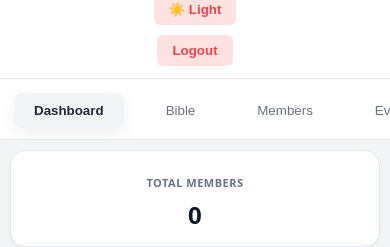
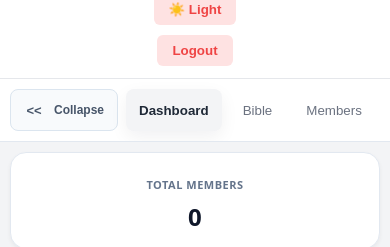
Before and after one commit to Norats-rats/ChurchManagementSysMK2, a React (Vite) app: page /home in a window 390 px wide. Shown: the part 314-561 px from the top of the page. Built offline with nearby package versions, Linux system fonts and the light colour scheme; no server answers; sample sign-in values are in the browser's storage.

Commit message:
sidebar nav

```diff
--- a/src/App.css
+++ b/src/App.css
@@ -508,6 +508,154 @@ body, .App {
 
 /* Ensure headings and text inside themed cards are visible */
 .theme-dark .bulletin-card h2, .theme-dark .bulletin-card h4, .theme-dark .services-card h4 { color: #e6eef8 !important; }
+
+/* Desktop navigation can yield space to wide data views when collapsed. */
+.dashboard-content {
+  align-items: stretch;
+}
+
+.dashboard-content .menu-bar {
+  flex: 0 0 232px;
+  width: 232px;
+  min-height: calc(100svh - 95px);
+  box-sizing: border-box;
+  display: flex;
+  flex-direction: column;
+  gap: 3px;
+  padding: 14px 10px;
+  overflow-x: hidden;
+  overflow-y: auto;
+  transition: flex-basis 180ms ease, width 180ms ease, padding 180ms ease;
+}
+
+.dashboard-content .menu-bar.sidebar-collapsed {
+  flex-basis: 72px;
+  width: 72px;
+  padding-inline: 8px;
+}
+
+.dashboard-content .menu-bar.sidebar-collapsed:hover,
+.dashboard-content .menu-bar.sidebar-collapsed:focus-within {
+  flex-basis: 232px;
+  width: 232px;
+}
+
+.dashboard-content .menu-bar .menu-item,
+.sidebar-toggle {
+  width: 100%;
+  min-height: 42px;
+  box-sizing: border-box;
+  margin: 0;
+  display: flex;
+  align-items: center;
+  gap: 10px;
+  overflow: hidden;
+  white-space: nowrap;
+}
+
+.dashboard-content .menu-bar .menu-item {
+  padding: 10px 13px;
+}
+
+.sidebar-toggle {
+  justify-content: flex-start;
+  padding: 9px 13px;
+  margin-bottom: 8px;
+  border: 1px solid #dbe5ef;
+  border-radius: 8px;
+  background: #f8fafc;
+  color: #475569;
+  cursor: pointer;
+  font-size: 12px;
+  font-weight: 700;
+}
+
+.sidebar-toggle:hover {
+  background: #eef6f3;
+  color: var(--color-primary);
+}
+
+.sidebar-toggle > span:first-child {
+  width: 20px;
+  flex: 0 0 20px;
+  text-align: center;
+  font-size: 13px;
+}
+
+.nav-label,
+.sidebar-toggle-label {
+  opacity: 1;
+  transition: opacity 120ms ease;
+}
+
+.sidebar-collapsed .nav-label,
+.sidebar-collapsed .sidebar-toggle-label {
+  opacity: 0;
+  pointer-events: none;
+}
+
+.sidebar-collapsed:hover .nav-label,
+.sidebar-collapsed:hover .sidebar-toggle-label,
+.sidebar-collapsed:focus-within .nav-label,
+.sidebar-collapsed:focus-within .sidebar-toggle-label {
+  opacity: 1;
+  pointer-events: auto;
+}
+
+.sidebar-collapsed .menu-item,
+.sidebar-collapsed .sidebar-toggle {
+  justify-content: center;
+}
+
+.sidebar-collapsed:hover .menu-item,
+.sidebar-collapsed:hover .sidebar-toggle,
+.sidebar-collapsed:focus-within .menu-item,
+.sidebar-collapsed:focus-within .sidebar-toggle {
+  justify-content: flex-start;
+}
+
+.theme-dark .sidebar-toggle {
+  background: #0b1930;
+  border-color: rgba(255,255,255,0.1);
+  color: #cfe9ff;
+}
+
+@media (max-width: 768px) {
+  .dashboard-content .menu-bar,
+  .dashboard-content .menu-bar.sidebar-collapsed,
+  .dashboard-content .menu-bar.sidebar-collapsed:hover,
+  .dashboard-content .menu-bar.sidebar-collapsed:focus-within {
+    flex: 0 0 auto;
+    width: 100%;
+    min-height: auto;
+    flex-direction: row;
+    padding: 10px;
+    gap: 8px;
+    overflow-x: auto;
+    overflow-y: hidden;
+  }
+
+  .sidebar-toggle {
+    width: auto;
+    flex: 0 0 auto;
+    margin-bottom: 0;
+  }
+
+  .dashboard-content .menu-bar .menu-item {
+    width: auto;
+    flex: 0 0 auto;
+  }
+
+  .sidebar-collapsed .nav-label,
+  .sidebar-collapsed .sidebar-toggle-label,
+  .sidebar-collapsed:hover .nav-label,
+  .sidebar-collapsed:hover .sidebar-toggle-label,
+  .sidebar-collapsed:focus-within .nav-label,
+  .sidebar-collapsed:focus-within .sidebar-toggle-label {
+    opacity: 1;
+    pointer-events: auto;
+  }
+}
 
 /* Light-mode explicit tweaks (in case theme class toggles incorrectly) */
 .theme-light .login-card { background: #ffffff !important; color: #0f172a; }
--- a/src/roles/admin/dashboard.jsx
+++ b/src/roles/admin/dashboard.jsx
@@ -59,7 +59,16 @@ const Dashboard = ({ user, role: rawRole, onLogout, theme, onToggleTheme }) => {
   const [expandedNotificationId, setExpandedNotificationId] = useState(null);
   const [hidePrayerNotifications, setHidePrayerNotifications] = useState(false);
   const [dailyVerse, setDailyVerse] = useState({ text: "Loading scripture...", reference: "" });
+  const [sidebarExpanded, setSidebarExpanded] = useState(() => localStorage.getItem('sidebarExpanded') !== 'false');
   const notificationsRef = useRef(null);
+
+  const toggleSidebar = () => {
+    setSidebarExpanded(prev => {
+      const next = !prev;
+      localStorage.setItem('sidebarExpanded', String(next));
+      return next;
+    });
+  };
 
   const navigationConfig = [
     { id: 'dashboard', label: role === 'Member' ? 'Home' : 'Dashboard', permission: 'dashboard' },
@@ -863,7 +872,17 @@ const Dashboard = ({ user, role: rawRole, onLogout, theme, onToggleTheme }) => {
       </nav>
 
       <div className="dashboard-content">
-        <div className="menu-bar">
+        <div className={`menu-bar ${sidebarExpanded ? 'sidebar-expanded' : 'sidebar-collapsed'}`}>
+          <button
+            type="button"
+            className="sidebar-toggle"
+            onClick={toggleSidebar}
+            aria-label={sidebarExpanded ? 'Collapse navigation' : 'Expand navigation'}
+            title={sidebarExpanded ? 'Collapse navigation' : 'Expand navigation'}
+          >
+            <span aria-hidden="true">{sidebarExpanded ? '<<' : '>>'}</span>
+            <span className="sidebar-toggle-label">{sidebarExpanded ? 'Collapse' : 'Expand'}</span>
+          </button>
           {visibleTabs.map(tab => (
             <button
               key={tab.id}
@@ -872,7 +891,7 @@ const Dashboard = ({ user, role: rawRole, onLogout, theme, onToggleTheme }) => {
               title={tab.label}
               aria-current={currentTab === tab.id ? 'page' : undefined}
             >
-              {tab.label}
+              <span className="nav-label">{tab.label}</span>
             </button>
           ))}
         </div>
```
Lines whose indentation alone changed are shown as unchanged.
